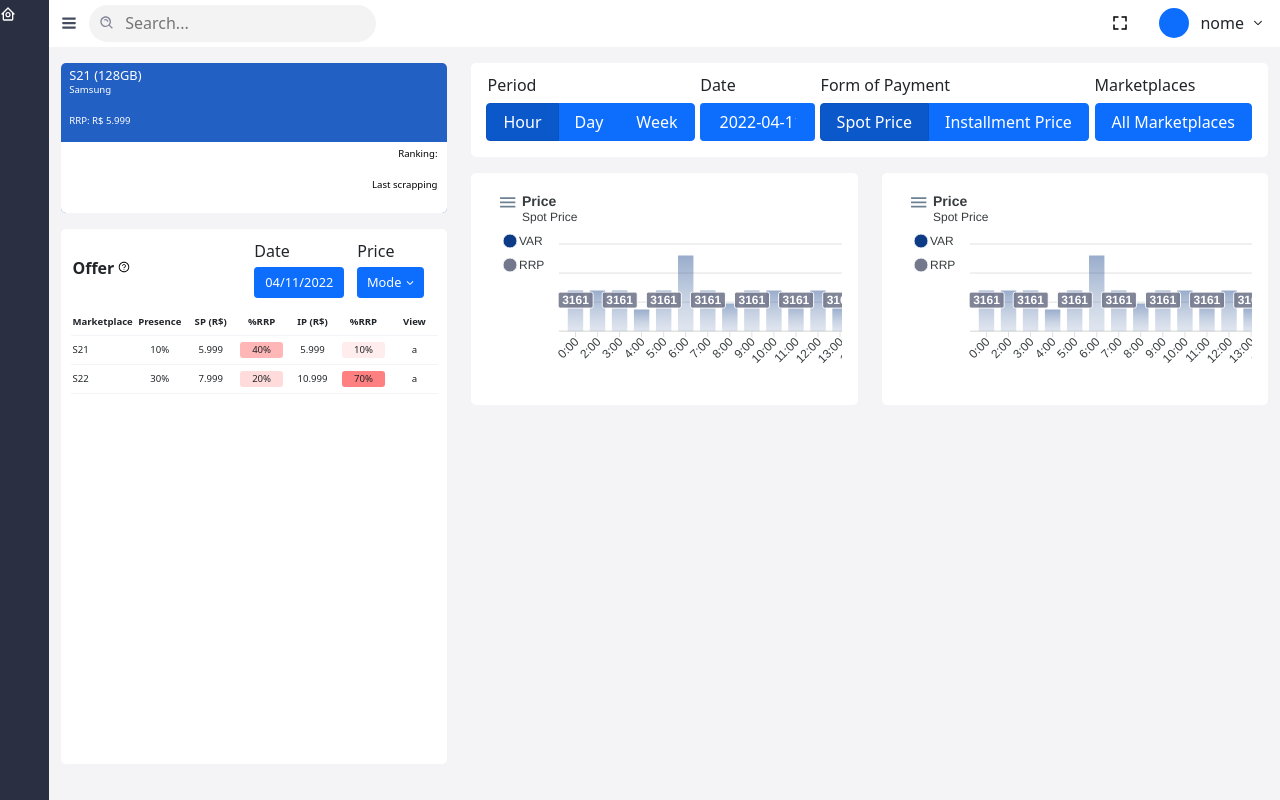
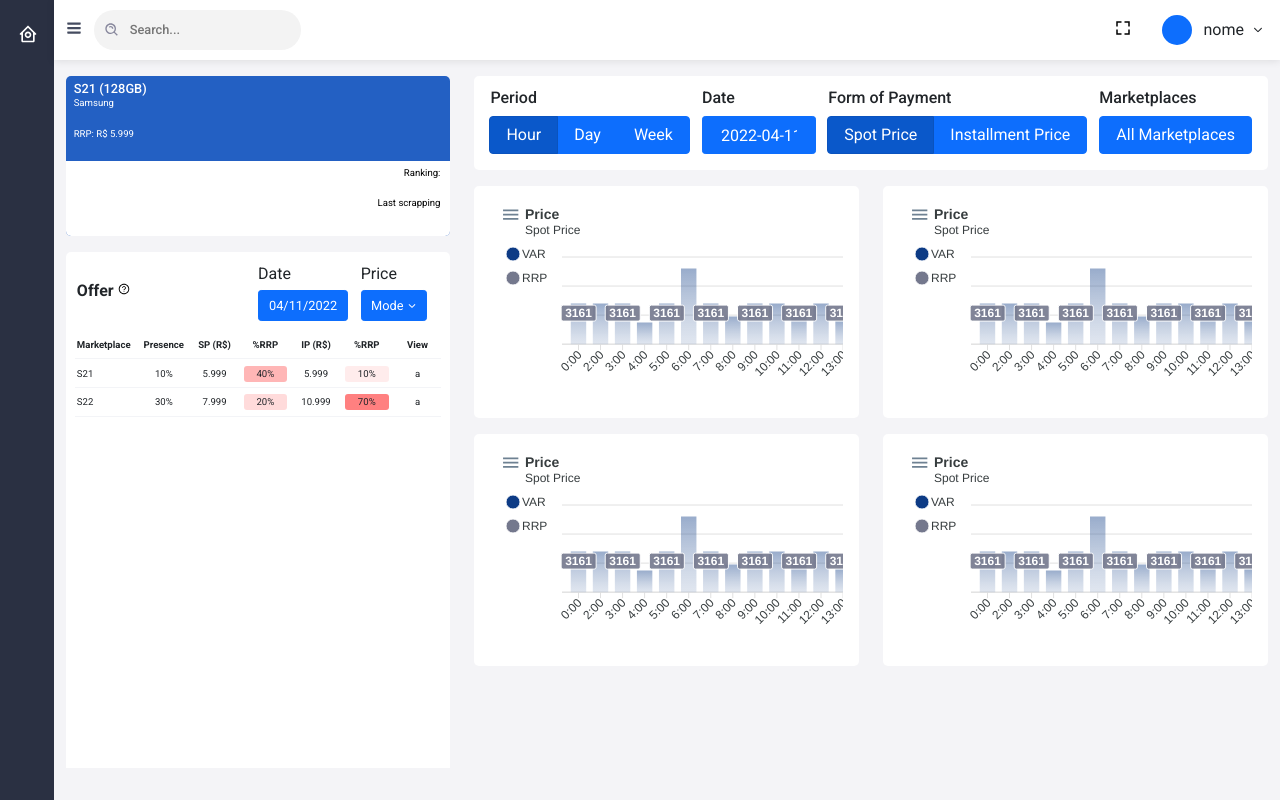
Before and after one commit to gustavosalm/Next-TrackingTradeProject, a Next.js app: page / in a window 1280 px wide. Built offline with nearby package versions, Linux system fonts and the light colour scheme.

Commit message:
layout quase 100%

```diff
--- a/Components/ChartList/index.tsx
+++ b/Components/ChartList/index.tsx
@@ -39,7 +39,23 @@ const ChartList = () => {
                 </div>
             </FiltersContainer>
             <ChartsContainer>
-                <Container fluid className="px-0">
+                <Container fluid className="px-0 w-100">
+                    <Row className="pb-3">
+                        <Col className="col-md-6">
+                            <div>
+                                <div>
+                                    <Chart />
+                                </div>
+                            </div>
+                        </Col>
+                        <Col className="col-md-6">
+                            <div>
+                                <div>
+                                    <Chart />
+                                </div>
+                            </div>
+                        </Col>
+                    </Row>
                     <Row>
                         <Col className="col-md-6">
                             <div>
--- a/Components/ChartList/style.ts
+++ b/Components/ChartList/style.ts
@@ -2,6 +2,7 @@ import styled from 'styled-components';
 
 export const FiltersContainer = styled.div`
     height: auto;
+    width: 100%;
     background-color: white;
     padding: 0.6rem 1rem 1rem 1rem;
     margin-bottom: 1rem;
@@ -66,4 +67,9 @@ export const ChartsContainer = styled.div`
             left: 3px;
         }
     }
+    /* .container-fluid {
+        max-height: 68.5vh;
+        overflow-y: scroll;
+        overflow-x: clip;
+    } */
 `
--- a/Components/MarketplaceList/style.ts
+++ b/Components/MarketplaceList/style.ts
@@ -1,11 +1,11 @@
 import styled from 'styled-components';
 
 export const MarketplaceListStyle = styled.div`
-    height: 75%;
+    height: calc(100% - 10rem);
     background-color: white;
     padding: 0.6rem .7rem 0 .7rem;
     border-radius: 5px;
-    overflow-x:visible; overflow-y:clip;
+    overflow-x: visible;
     .react-datepicker-wrapper {
         input {
             min-width: 0;
--- a/Components/Product/style.ts
+++ b/Components/Product/style.ts
@@ -4,7 +4,7 @@ export const ProductStyle = styled.div`
     background-color: rgb(35, 96, 195);
     position: relative;
     border-radius: 5px;
-    height: 150px;
+    height: 10rem;
     margin-bottom: 1rem;
     overflow: hidden;
     padding: 5px 8px;
--- a/Components/SideMenu/index.tsx
+++ b/Components/SideMenu/index.tsx
@@ -8,8 +8,13 @@ type Props = {
 const SideMenu = ({active} : Props) => {
 
     return (
-        <Menu width={ active ? '16%' : '4%'}>
-            <HomeIcon style={{color: "white"}}/>
+        <Menu props={active ? {width: '14rem', svgPosition: 'top: 5.3rem; left: 2rem;', opacity: 1} :
+                    {width: '3.5rem', svgPosition: 'top: 1.5rem; left: 1.75rem;', opacity: 0}}>
+            <HomeIcon size={20} style={{color: "white"}}/>
+            <div>
+                <h6>MENU</h6>
+                <p>Dashboard</p>
+            </div>
         </Menu>
     )
 }
--- a/Components/SideMenu/style.ts
+++ b/Components/SideMenu/style.ts
@@ -1,9 +1,48 @@
-import styled from 'styled-components';
+import styled, { keyframes } from 'styled-components';
 
-export const Menu = styled.div<{width: string}>`
+const FadeInAnimation = keyframes`
+  from { opacity: 0; }
+  to { opacity: 1; }
+`;
+
+export const Menu = styled.div<{
+        props : {
+            width: string,
+            svgPosition: string,
+            opacity: number
+        }
+    }>`
     position: relative;
     background-color: #2a3042;
-    width: ${props => props.width};
+    width: ${prop => prop.props.width };
     transition: width .5s;
     height: 100vh;
+    svg {
+        position: absolute;
+        transform: translateX(-50%);
+        transition: top .5s, left .5s;
+        ${prop => prop.props.svgPosition}
+    }
+    div {
+        position: absolute;
+        transition: opacity .5s;
+        width: 100%;
+        opacity: ${prop => prop.props.opacity};
+        h6 {
+            color: #fff;
+            margin-top: 3.5rem;
+            margin-left: 1.1rem;
+            font-size: .7rem;
+            color: #676e84;
+        }
+        p {
+            position: absolute;
+            color: white;
+            top: 5.3rem;
+            left: 3.3rem;
+            font-size: 0.8rem;
+            line-height: 1.5rem;
+        }
+    }
+
 `
--- a/package.json
+++ b/package.json
@@ -13,6 +13,9 @@
     "@types/react-icons": "^3.0.0",
     "apexcharts": "^3.35.0",
     "bootstrap": "^5.1.3",
+    "graphql": "^16.4.0",
+    "graphql-request": "^4.2.0",
+    "graphql-tag": "^2.12.6",
     "next": "12.1.4",
     "react": "18.0.0",
     "react-apexcharts": "^1.4.0",
@@ -20,6 +23,7 @@
     "react-datepicker": "^4.7.0",
     "react-dom": "18.0.0",
     "react-icons": "^4.3.1",
+    "react-query": "^3.38.0",
     "styled-components": "^5.3.5"
   },
   "devDependencies": {
--- a/pages/_app.tsx
+++ b/pages/_app.tsx
@@ -2,8 +2,12 @@ import '../styles/globals.css'
 import type { AppProps } from 'next/app'
 import 'bootstrap/dist/css/bootstrap.min.css';
 import SSRProvider from 'react-bootstrap/SSRProvider'
+// import { QueryClient, QueryClientProvider } from 'react-query';
 
 function MyApp({ Component, pageProps }: AppProps) {
+  // const queryClient = new QueryClient();
+  // <QueryClientProvider client={queryClient}>
+
   return (
     <SSRProvider>
       <Component {...pageProps} />
--- /dev/null
+++ b/pages/_document.tsx
@@ -0,0 +1,30 @@
+import Document, { DocumentContext } from 'next/document'
+import { ServerStyleSheet } from 'styled-components'
+
+export default class MyDocument extends Document {
+  static async getInitialProps(ctx: DocumentContext) {
+    const sheet = new ServerStyleSheet()
+    const originalRenderPage = ctx.renderPage
+
+    try {
+      ctx.renderPage = () =>
+        originalRenderPage({
+          enhanceApp: (App) => (props) =>
+            sheet.collectStyles(<App {...props} />),
+        })
+
+      const initialProps = await Document.getInitialProps(ctx)
+      return {
+        ...initialProps,
+        styles: (
+          <>
+            {initialProps.styles}
+            {sheet.getStyleElement()}
+          </>
+        ),
+      }
+    } finally {
+      sheet.seal()
+    }
+  }
+}
--- a/pages/index.tsx
+++ b/pages/index.tsx
@@ -66,7 +66,9 @@ const Home: NextPage = () => {
             </div>
           </div>
           <div>
-            <button onClick={() => console.log('activate fullscreen')}><BiFullscreen size={18} /></button>
+            <button onClick={() => (document.fullscreenElement) ? document.exitFullscreen() : document.documentElement.requestFullscreen()}>
+              <BiFullscreen size={18} />
+            </button>
             <div className={styles.userOptions} onClick={() => console.log('activate logout option')}>
               <div></div>
               <p>nome</p>
@@ -74,13 +76,13 @@ const Home: NextPage = () => {
             </div>
           </div>
         </div>
-        <Container fluid className="pt-3 pb-4 h-100">
+        <Container fluid className="pt-3 pb-4 h-100 mainContainer">
           <Row className="h-100">
-            <Col md className="overflow-y-hidden"> {/* min-vw-25 */}
+            <Col md className="col-md-4 overflow-y-hidden"> {/* overflow-y-hidden */}
               <Product />
               <MarketplaceList {...data} />
             </Col>
-            <Col md className="col-md-8 overflow-y-hidden" fluid>
+            <Col md className="col-md-8 mt-md-0 mt-3" fluid>
               <ChartList />
             </Col>
           </Row>
--- a/styles/Home.module.css
+++ b/styles/Home.module.css
@@ -18,12 +18,15 @@
 }
 
 .topBar {
-    height: 50px;
+    position: relative;
+    padding: 5px 0;
+    min-height: 60px;
     width: 100%;
     background-color: white;
     display: flex;
     align-items: center;
     justify-content: space-between;
+    box-shadow: 0px 1px 8px rgb(0 0 0 / 10%);
 }
 .topBar >div {
     height: 100%;
@@ -56,6 +59,8 @@
     background: transparent;
     border: none;
     padding: 0 10px;
+    font-size: 0.8rem;
+    font-weight: 500;
     /* padding: 0 5px 3px 10px; */
 }
 .searchBar input:focus {
@@ -80,11 +85,3 @@
     margin: 0;
     margin-right: 0.5rem;
 }
-
-.chartCard {
-    background-color: white;
-    width: 350px;
-    height: auto;
-    overflow-y: clip;
-    overflow-x: scroll;
-}
--- a/styles/globals.css
+++ b/styles/globals.css
@@ -1,3 +1,5 @@
+@import url('https://fonts.googleapis.com/css2?family=Roboto:wght@400;500;700&display=swap');
+
 html,
 body {
   padding: 0;
@@ -13,6 +15,7 @@ a {
 
 * {
   box-sizing: border-box;
+  font-family: Roboto;
 }
 
 .no-padding >*:not([class~="pad"]){
@@ -24,3 +27,18 @@ a {
   overflow-x: visible !important;
   overflow-y: clip !important;
 }
+
+.mainContainer {
+  overflow-y: scroll;
+  overflow-x: clip;
+  margin-bottom: 0.5rem;
+}
+
+.mainContainer::-webkit-scrollbar {
+  width: 3px;
+}
+.mainContainer::-webkit-scrollbar-thumb {
+  background-color: rgb(119, 122, 143, 1);
+  outline: 1px solid rgb(106, 109, 131, .5);
+  border-radius: 10px;
+}
```
Also changed, not shown: 2 other files (tests, documents, lock files or other folders).
